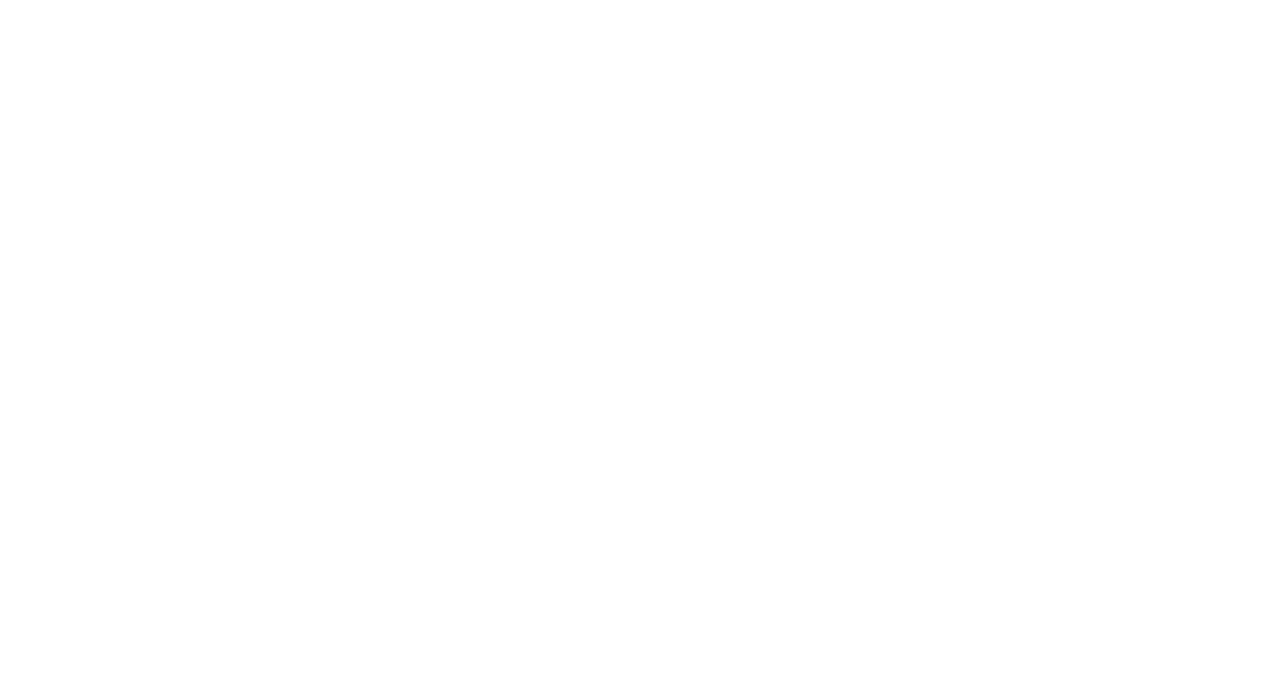
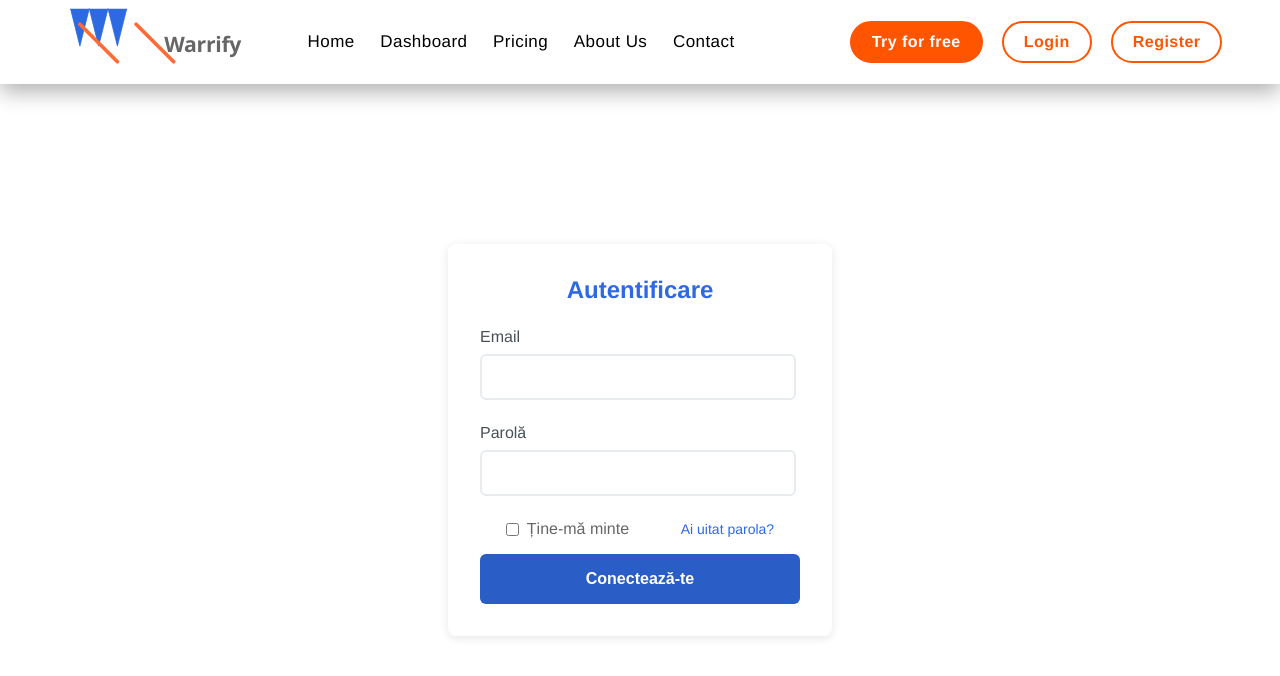
Before and after one commit to vlad180520/Warrify, a React (Vite) app in the folder Front-end/: page /login in a window 1280 px wide. Shown: the top 676 px of the page. Built offline with nearby package versions, Linux system fonts and the light colour scheme.

Commit message:
Login + Register front-end

```diff
--- a/Front-end/src/components/PricingColumns.css
+++ b/Front-end/src/components/PricingColumns.css
@@ -50,7 +50,9 @@
     color: #1a365d;
     line-height: 1.2;
   }
-
+  .specs {
+    min-height: 13vh;
+  }
   .specs p {
     color: #4a5568;
     margin: 0.8rem 0;
--- a/Front-end/src/pages/Dashboard.tsx
+++ b/Front-end/src/pages/Dashboard.tsx
@@ -1,6 +1,8 @@
+import Header from "../components/Header"
 function Dashboard () {
     return (
         <>
+        <Header />
         </>
     )
 }
--- a/Front-end/src/pages/Login.tsx
+++ b/Front-end/src/pages/Login.tsx
@@ -1,7 +1,85 @@
-function Login() {
-    return (
-        <>
-        </>
-    )
-}
-export default Login
+import { useState } from 'react';
+import './styles/Login.css';
+import Header from '../components/Header';
+
+const LoginForm = () => {
+  const [email, setEmail] = useState('');
+  const [password, setPassword] = useState('');
+  const [rememberMe, setRememberMe] = useState(false);
+  const [errors, setErrors] = useState<{ email?: string; password?: string }>({});
+
+  const handleSubmit = (e: React.FormEvent) => {
+    e.preventDefault();
+    const newErrors: typeof errors = {};
+
+    if (!email) {
+      newErrors.email = 'Adresa de email este obligatorie';
+    }
+
+    if (!password) {
+      newErrors.password = 'Parola este obligatorie';
+    }
+
+    if (Object.keys(newErrors).length > 0) {
+      setErrors(newErrors);
+      return;
+    }
+
+    // Trimite datele la server
+    console.log('Login data:', { email, password, rememberMe });
+    setErrors({});
+  };
+
+  return (
+    <div className='login'>
+    <Header />
+    <div className="login-container">
+      <form onSubmit={handleSubmit} className="login-form">
+        <h2>Autentificare</h2>
+
+        <div className="form-group">
+          <label htmlFor="email">Email</label>
+          <input
+            type="email"
+            id="email"
+            value={email}
+            onChange={(e) => setEmail(e.target.value)}
+            className={errors.email ? 'error' : ''}
+          />
+          {errors.email && <span className="error-message">{errors.email}</span>}
+        </div>
+
+        <div className="form-group">
+          <label htmlFor="password">Parolă</label>
+          <input
+            type="password"
+            id="password"
+            value={password}
+            onChange={(e) => setPassword(e.target.value)}
+            className={errors.password ? 'error' : ''}
+          />
+          {errors.password && <span className="error-message">{errors.password}</span>}
+        </div>
+
+        <div className="options">
+          <label>
+            <input
+              type="checkbox"
+              checked={rememberMe}
+              onChange={(e) => setRememberMe(e.target.checked)}
+            />
+            Ține-mă minte
+          </label>
+          <a href="/forgot-password">Ai uitat parola?</a>
+        </div>
+
+        <button type="submit" className="submit-btn">
+          Conectează-te
+        </button>
+      </form>
+    </div>
+    </div>
+  );
+};
+
+export default LoginForm;
--- a/Front-end/src/pages/Register.tsx
+++ b/Front-end/src/pages/Register.tsx
@@ -1,7 +1,135 @@
-function Register () {
-    return (
-        <>
-        </>
-    )
-}
-export default Register
+// RegisterForm.tsx
+import Header from '../components/Header';
+import { useState } from 'react';
+import './styles/Register.css';
+
+const Register = () => {
+  const [name, setName] = useState('');
+  const [email, setEmail] = useState('');
+  const [password, setPassword] = useState('');
+  const [confirmPassword, setConfirmPassword] = useState('');
+  const [terms, setTerms] = useState(false);
+  const [errors, setErrors] = useState<{
+    name?: string;
+    email?: string;
+    password?: string;
+    confirmPassword?: string;
+    terms?: string;
+  }>({});
+
+
+  const handleSubmit = (e: React.FormEvent) => {
+    e.preventDefault();
+    const newErrors: typeof errors = {};
+
+    if (!name.trim()) {
+      newErrors.name = 'Numele este obligatoriu';
+    }
+
+    if (!email) {
+      newErrors.email = 'Adresa de email este obligatorie';
+    }
+
+    if (!password) {
+      newErrors.password = 'Parola este obligatorie';
+    } else if (password.length < 8) {
+      newErrors.password = 'Parola trebuie să aibă minim 8 caractere';
+    }
+
+    if (password !== confirmPassword) {
+      newErrors.confirmPassword = 'Parolele nu coincid';
+    }
+
+    if (!terms) {
+      newErrors.terms = 'Trebuie să accepți termenii și condițiile';
+    }
+
+    if (Object.keys(newErrors).length > 0) {
+      setErrors(newErrors);
+      return;
+    }
+
+    // Trimite datele la server
+    console.log('Register data:', { name, email, password, terms });
+    setErrors({});
+  };
+
+  return (
+    <>
+    <Header />
+    <div className="auth-container">
+      <form onSubmit={handleSubmit} className="auth-form">
+        <h2>Înregistrare</h2>
+
+        <div className="form-group">
+          <label htmlFor="name">Nume complet</label>
+          <input
+            type="text"
+            id="name"
+            value={name}
+            onChange={(e) => setName(e.target.value)}
+            className={errors.name ? 'error' : ''}
+          />
+          {errors.name && <span className="error-message">{errors.name}</span>}
+        </div>
+
+        <div className="form-group">
+          <label htmlFor="email">Email</label>
+          <input
+            type="email"
+            id="email"
+            value={email}
+            onChange={(e) => setEmail(e.target.value)}
+            className={errors.email ? 'error' : ''}
+          />
+          {errors.email && <span className="error-message">{errors.email}</span>}
+        </div>
+
+        <div className="form-group">
+          <label htmlFor="password">Parolă</label>
+          <input
+            type="password"
+            id="password"
+            value={password}
+            onChange={(e) => setPassword(e.target.value)}
+            className={errors.password ? 'error' : ''}
+          />
+          {errors.password && <span className="error-message">{errors.password}</span>}
+        </div>
+
+        <div className="form-group">
+          <label htmlFor="confirmPassword">Confirmă parola</label>
+          <input
+            type="password"
+            id="confirmPassword"
+            value={confirmPassword}
+            onChange={(e) => setConfirmPassword(e.target.value)}
+            className={errors.confirmPassword ? 'error' : ''}
+          />
+          {errors.confirmPassword && (
+            <span className="error-message">{errors.confirmPassword}</span>
+          )}
+        </div>
+
+        <div className="terms-group">
+          <label>
+            <input
+              type="checkbox"
+              checked={terms}
+              onChange={(e) => setTerms(e.target.checked)}
+            />
+            Accept <a href="/terms">termenii și condițiile</a>
+          </label>
+        </div>
+        {errors.terms && <span className="error-message eroaretermeni">{errors.terms}</span>}
+
+        <button type="submit" className="submit-btn">
+          Creează cont
+        </button>
+      </form>
+    </div>
+    </>
+  );
+};
+
+export default Register;
--- /dev/null
+++ b/Front-end/src/pages/styles/Login.css
@@ -0,0 +1,90 @@
+
+.login-container {
+    margin-top: 20vh;
+    display: flex;
+    justify-content: center;
+    align-items: center;
+  }
+
+  .login-form {
+    background: white;
+    padding: 2rem;
+    border-radius: 8px;
+    box-shadow: 0 2px 10px rgba(0, 0, 0, 0.1);
+    width: 100%;
+    width: 25vw;
+  }
+
+  .login-form h2 {
+    text-align: center;
+    color: #2d6ae2;
+    margin-bottom: 1.5rem;
+  }
+
+  .form-group {
+    margin-bottom: 1.5rem;
+  }
+
+  .form-group label {
+    display: block;
+    margin-bottom: 0.5rem;
+    color: #333;
+  }
+
+  .form-group input {
+    width: 90%;
+    padding: 0.8rem;
+    border: 1px solid #ddd;
+    border-radius: 4px;
+    font-size: 1rem;
+  }
+
+  .form-group input.error {
+    border-color: #ff6b35;
+  }
+
+  .error-message {
+    color: #ff6b35;
+    font-size: 0.875rem;
+    margin-top: 0.25rem;
+    display: block;
+  }
+
+  .options {
+    display: flex;
+    justify-content: space-between;
+    align-items: center;
+    margin: 1rem 0;
+  }
+
+  .options label {
+    display: flex;
+    align-items: center;
+    gap: 0.5rem;
+    color: #666;
+  }
+
+  .options a {
+    color: #2d6ae2;
+    text-decoration: none;
+    font-size: 0.875rem;
+  }
+
+  .submit-btn {
+    width: 90%;
+    display: flex;
+    justify-content: center;
+    align-items: center;
+    padding: 1rem;
+    background-color: #2d6ae2;
+    color: white;
+    border: none;
+    border-radius: 4px;
+    font-size: 1rem;
+    cursor: pointer;
+    transition: background-color 0.3s;
+  }
+
+  .submit-btn:hover {
+    background-color: #1d4ed8;
+  }
--- /dev/null
+++ b/Front-end/src/pages/styles/Register.css
@@ -0,0 +1,118 @@
+/* RegisterForm.css */
+.auth-container {
+    display: flex;
+    justify-content: center;
+    align-items: center;
+    margin-top: 6vh;
+  }
+
+  .auth-form {
+    background: white;
+    padding: 2rem;
+    border-radius: 10px;
+    box-shadow: 0 4px 6px rgba(0, 0, 0, 0.1);
+    width: 100%;
+    width: 25vw;
+  }
+
+  .auth-form h2 {
+    color: #2a5dc5;
+    text-align: center;
+    margin-bottom: 2rem;
+  }
+
+  .form-group {
+    margin-bottom: 1.5rem;
+  }
+
+  .form-group label {
+    display: block;
+    margin-bottom: 0.5rem;
+    color: #495057;
+    font-weight: 500;
+  }
+
+  .form-group input {
+    width: 90%;
+    padding: 0.75rem;
+    border: 2px solid #e9ecef;
+    border-radius: 6px;
+    font-size: 1rem;
+    transition: border-color 0.3s ease;
+  }
+
+  .form-group input:focus {
+    border-color: #2a5dc5;
+    outline: none;
+  }
+
+  .form-group input.error {
+    border-color: #dc3545;
+  }
+
+  .error-message {
+    color: #dc3545;
+    font-size: 0.875rem;
+    margin-top: 0.25rem;
+    display: block;
+  }
+
+  .terms-group {
+    width: 15vw;
+    display: flex;
+    align-items: center;
+    justify-content: center;
+    padding: 1rem;
+    margin-bottom: 1rem;
+    background: #f8f9fa;
+    border-radius: 6px;
+  }
+
+  .terms-group label {
+    display: flex;
+    align-items: center;
+    gap: 0.75rem;
+    color: #6c757d;
+  }
+
+  .terms-group a {
+    color: #2a5dc5;
+    text-decoration: none;
+  }
+
+  .terms-group a:hover {
+    text-decoration: underline;
+  }
+
+  .error-label {
+    color: #dc3545 !important;
+  }
+
+  .error-checkbox {
+    accent-color: #dc3545;
+  }
+
+  .submit-btn {
+    width: 90%;
+    display: flex;
+    align-items: center;
+    justify-content: center;
+    padding: 1rem;
+    background-color: #2a5dc5;
+    color: white;
+    border: none;
+    border-radius: 6px;
+    font-size: 1rem;
+    font-weight: 600;
+    cursor: pointer;
+    transition: background-color 0.3s;
+  }
+
+  .submit-btn:hover {
+    background-color: #1d4a8a;
+  }
+.eroaretermeni {
+    margin-top: -0.5vh;
+    margin-bottom: 1.3vh;
+    text-align: center;
+}
```
